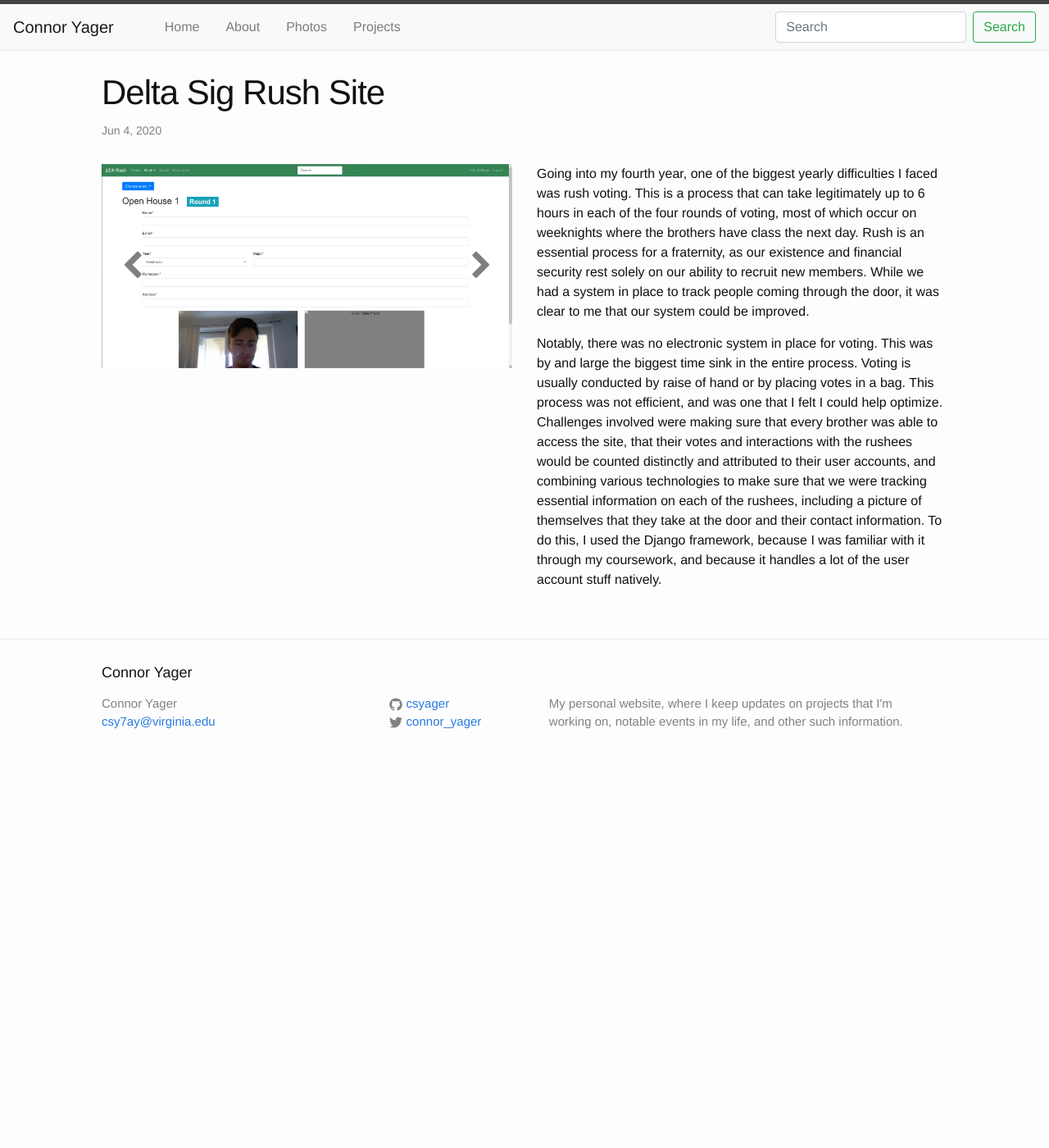
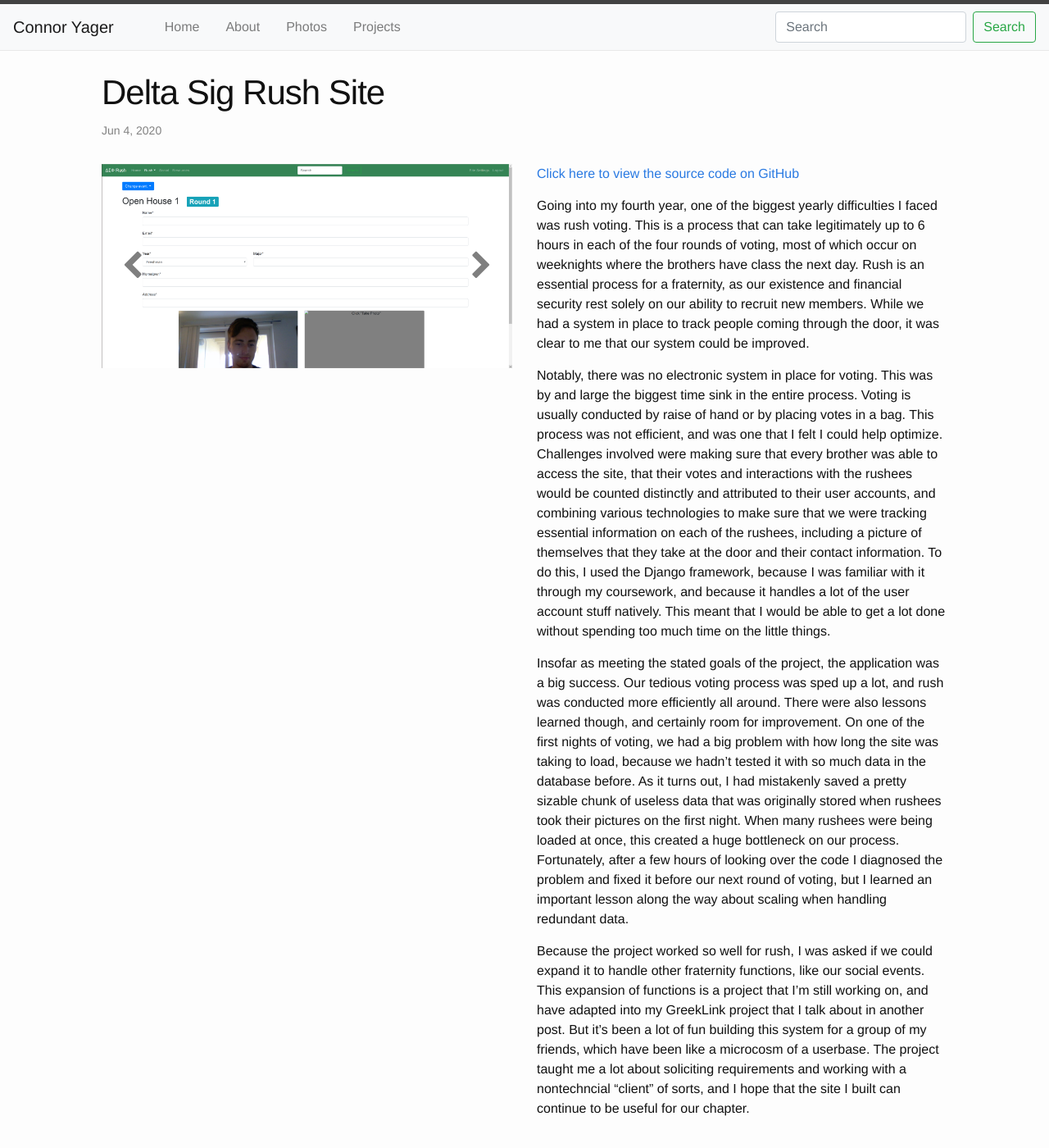
Before and after one commit to csyager/csyager.github.io, a Jekyll site: the page built from _posts/2020-06-12-deltasigrush.md, in a window 1280 px wide and 1400 px high. Shown: the whole window at 82% size. Built offline with Jekyll 4.4.1, drawn with Linux system fonts in a browser that asks for light colours.

Commit message:
finished deltasigrush post

```diff
--- a/_posts/2020-06-12-deltasigrush.md
+++ b/_posts/2020-06-12-deltasigrush.md
@@ -12,6 +12,12 @@ carousel:
     - image: /assets/images/deltasigrush/results.png
 ---
 
+[Click here to view the source code on GitHub](https://github.com/csyager/deltasigrush)
+
 Going into my fourth year, one of the biggest yearly difficulties I faced was rush voting.  This is a process that can take legitimately up to 6 hours in each of the four rounds of voting, most of which occur on weeknights where the brothers have class the next day.  Rush is an essential process for a fraternity, as our existence and financial security rest solely on our ability to recruit new members.  While we had a system in place to track people coming through the door, it was clear to me that our system could be improved.
 
-Notably, there was no electronic system in place for voting.  This was by and large the biggest time sink in the entire process.  Voting is usually conducted by raise of hand or by placing votes in a bag.  This process was not efficient, and was one that I felt I could help optimize.  Challenges involved were making sure that every brother was able to access the site, that their votes and interactions with the rushees would be counted distinctly and attributed to their user accounts, and combining various technologies to make sure that we were tracking essential information on each of the rushees, including a picture of themselves that they take at the door and their contact information.  To do this, I used the Django framework, because I was familiar with it through my coursework, and because it handles a lot of the user account stuff natively.
+Notably, there was no electronic system in place for voting.  This was by and large the biggest time sink in the entire process.  Voting is usually conducted by raise of hand or by placing votes in a bag.  This process was not efficient, and was one that I felt I could help optimize.  Challenges involved were making sure that every brother was able to access the site, that their votes and interactions with the rushees would be counted distinctly and attributed to their user accounts, and combining various technologies to make sure that we were tracking essential information on each of the rushees, including a picture of themselves that they take at the door and their contact information.  To do this, I used the Django framework, because I was familiar with it through my coursework, and because it handles a lot of the user account stuff natively.  This meant that I would be able to get a lot done without spending too much time on the little things.
+
+Insofar as meeting the stated goals of the project, the application was a big success.  Our tedious voting process was sped up a lot, and rush was conducted more efficiently all around.  There were also lessons learned though, and certainly room for improvement.  On one of the first nights of voting, we had a big problem with how long the site was taking to load, because we hadn't tested it with so much data in the database before.  As it turns out, I had mistakenly saved a pretty sizable chunk of useless data that was originally stored when rushees took their pictures on the first night.  When many rushees were being loaded at once, this created a huge bottleneck on our process.  Fortunately, after a few hours of looking over the code I diagnosed the problem and fixed it before our next round of voting, but I learned an important lesson along the way about scaling when handling redundant data.
+
+Because the project worked so well for rush, I was asked if we could expand it to handle other fraternity functions, like our social events.  This expansion of functions is a project that I'm still working on, and have adapted into my GreekLink project that I talk about in another post.  But it's been a lot of fun building this system for a group of my friends, which have been like a microcosm of a userbase.  The project taught me a lot about soliciting requirements and working with a nontechncial "client" of sorts, and I hope that the site I built can continue to be useful for our chapter.
```
Also changed, not shown: 2 other files.
